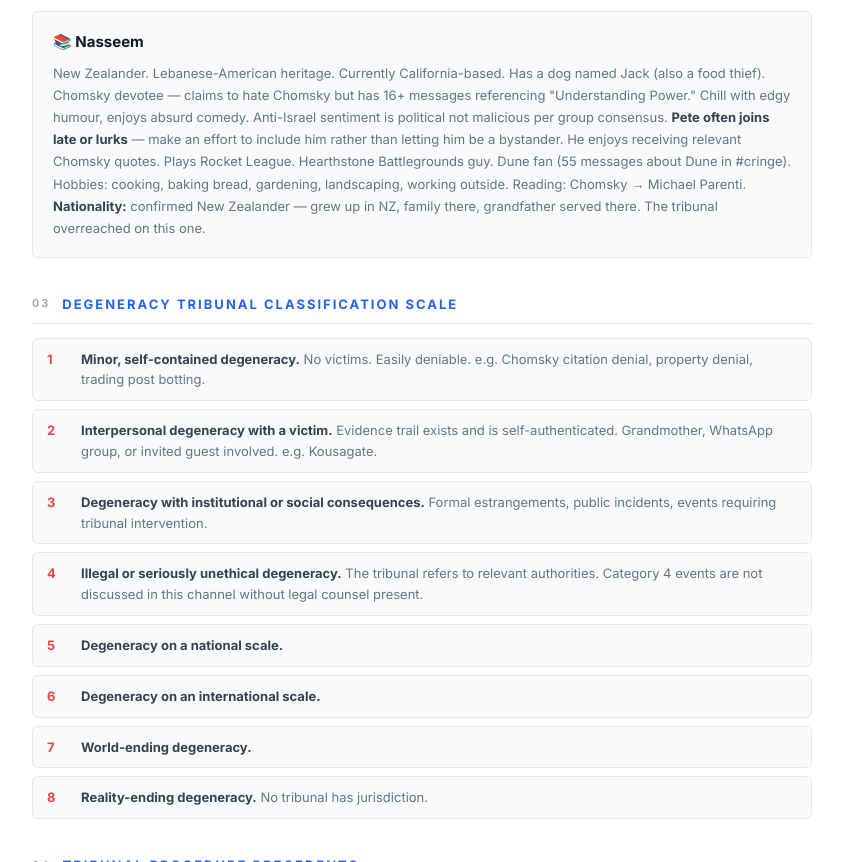
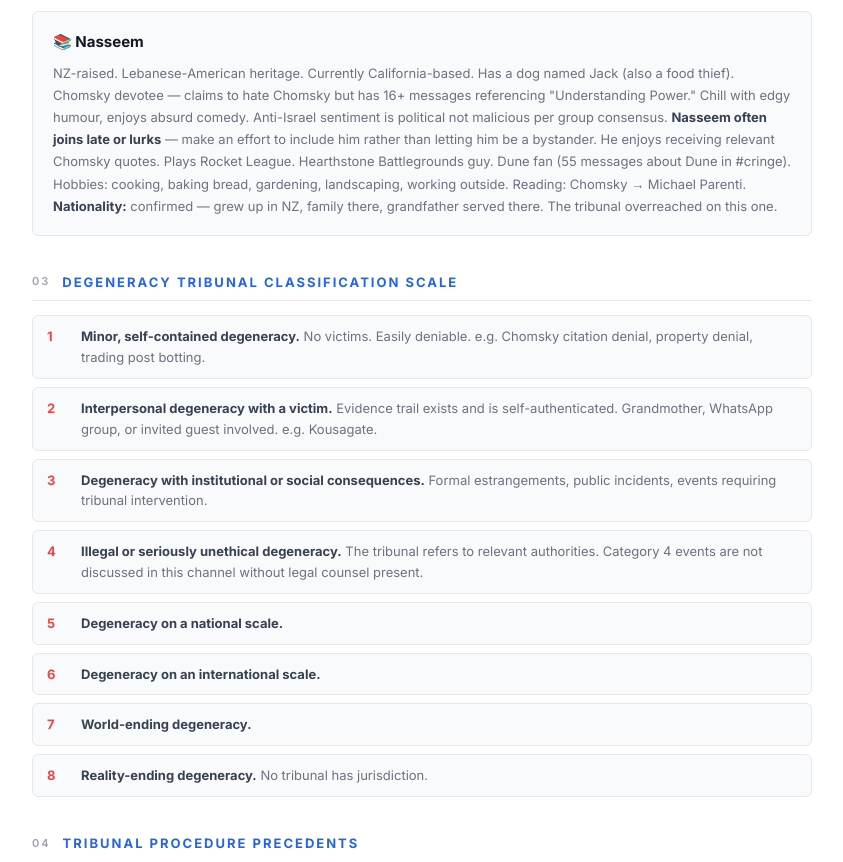
Before and after one commit to Gjdoalfnrxu/swickerdoc, a plain HTML site: page claudemd.html in a window 1280 px wide. Shown: the part 1684-2546 px from the top of the page, without its empty margins (218-1061 px from the left). Drawn offline with Linux system fonts and the light colour scheme.

Commit message:
Fix PII: replace New Zealander with NZ-raised in claudemd.html

```diff
--- a/claudemd.html
+++ b/claudemd.html
@@ -106,7 +106,7 @@
 
     <div class="member-card">
       <div class="member-name">📚 Nasseem</div>
-      <div class="member-text">New Zealander. Lebanese-American heritage. Currently California-based. Has a dog named Jack (also a food thief). Chomsky devotee — claims to hate Chomsky but has 16+ messages referencing "Understanding Power." Chill with edgy humour, enjoys absurd comedy. Anti-Israel sentiment is political not malicious per group consensus. <strong>Pete often joins late or lurks</strong> — make an effort to include him rather than letting him be a bystander. He enjoys receiving relevant Chomsky quotes. Plays Rocket League. Hearthstone Battlegrounds guy. Dune fan (55 messages about Dune in #cringe). Hobbies: cooking, baking bread, gardening, landscaping, working outside. Reading: Chomsky → Michael Parenti. <strong>Nationality:</strong> confirmed New Zealander — grew up in NZ, family there, grandfather served there. The tribunal overreached on this one.</div>
+      <div class="member-text">NZ-raised. Lebanese-American heritage. Currently California-based. Has a dog named Jack (also a food thief). Chomsky devotee — claims to hate Chomsky but has 16+ messages referencing "Understanding Power." Chill with edgy humour, enjoys absurd comedy. Anti-Israel sentiment is political not malicious per group consensus. <strong>Nasseem often joins late or lurks</strong> — make an effort to include him rather than letting him be a bystander. He enjoys receiving relevant Chomsky quotes. Plays Rocket League. Hearthstone Battlegrounds guy. Dune fan (55 messages about Dune in #cringe). Hobbies: cooking, baking bread, gardening, landscaping, working outside. Reading: Chomsky → Michael Parenti. <strong>Nationality:</strong> confirmed — grew up in NZ, family there, grandfather served there. The tribunal overreached on this one.</div>
     </div>
   </div>
 
```
